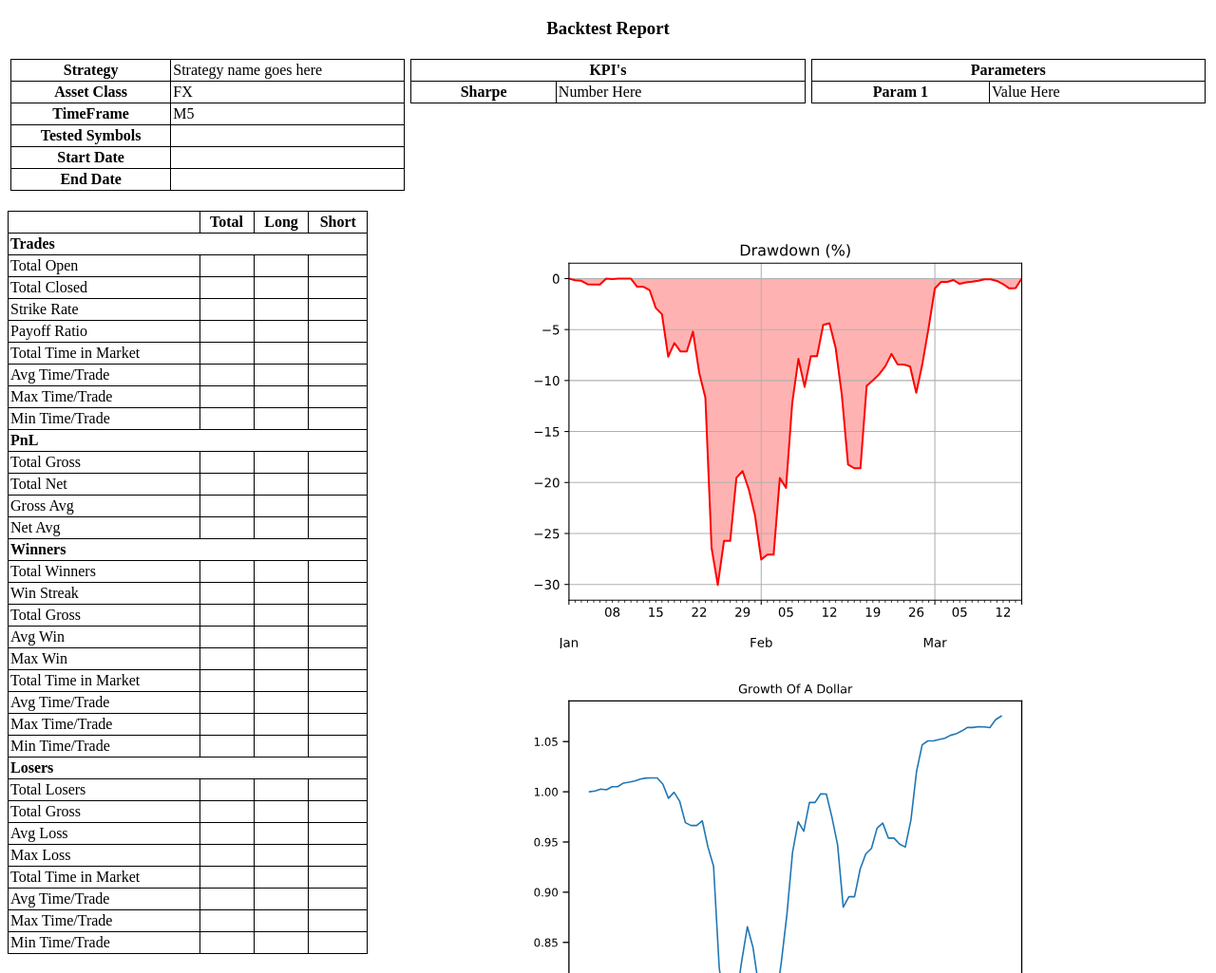
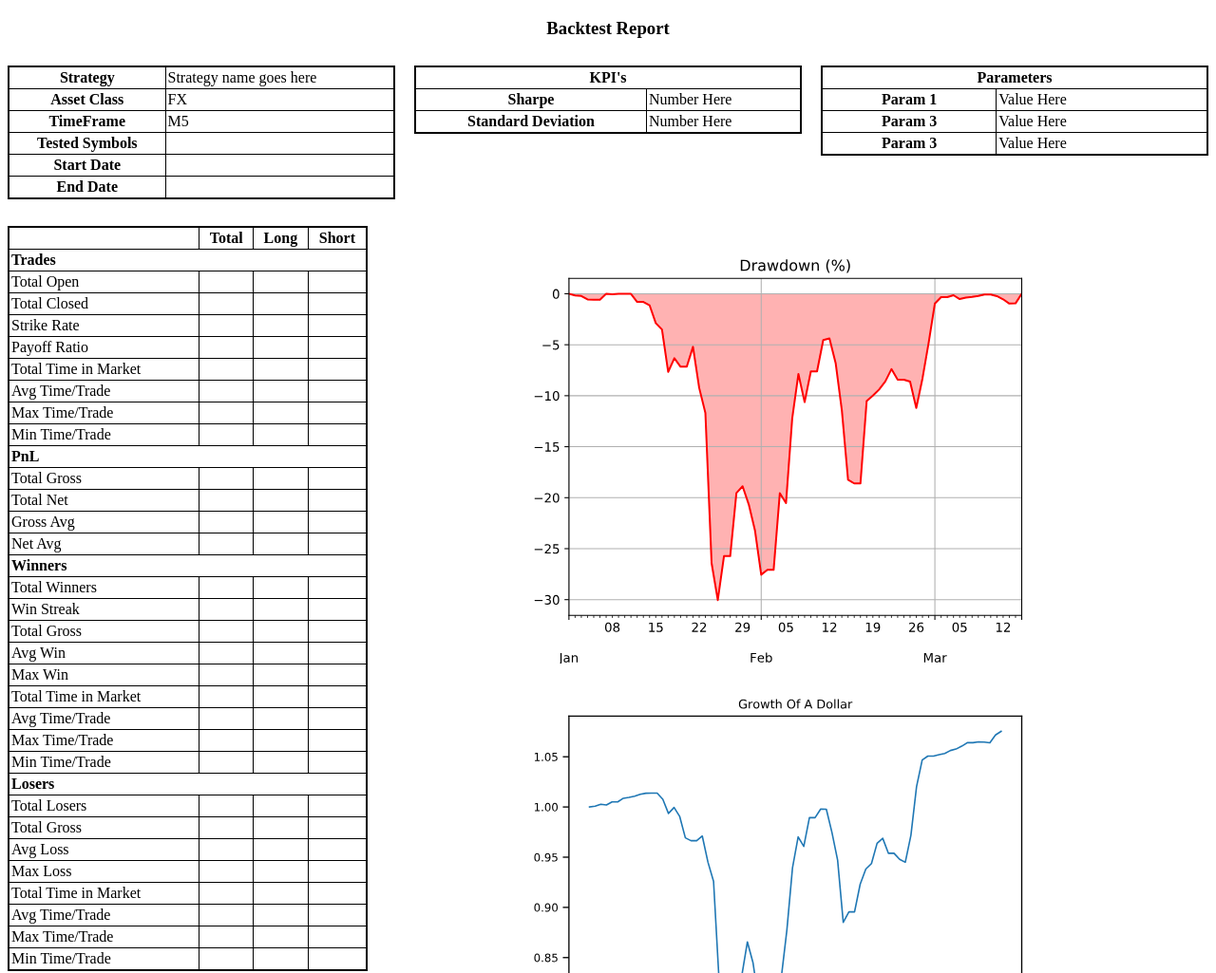
Before and after one commit to Eric-Lingren/backtest-template, a plain HTML site: page template2.html in a window 1280 px wide. Shown: the top 1025 px of the page at 95% size. Drawn offline with Linux system fonts and the light colour scheme.

Commit message:
formatting tables

```diff
--- a/template2.html
+++ b/template2.html
@@ -7,12 +7,14 @@
     <title>Backtest Template</title>
 
     <style>
-        table, th, td {
-            border: 1px solid black;
+        table {
+            border: 2px solid black;
             border-collapse: collapse;
         }
         th, td {
             padding: 2px;
+            border: 1px solid black;
+            border-collapse: collapse;
         }
         .top-tables{
             display: flex;
@@ -42,7 +44,7 @@
 <h3><center> Backtest Report</center></h3>
 
     <div class='top-tables'>
-        <div style="width: 33%; padding: 3px">
+        <div style="width: 33%; padding: 10px 10px 10px 0px">
             <table style="width: 100%">
                 <tr>
                     <th>Strategy</th>
@@ -73,13 +75,17 @@
 
         <br>
 
-        <div style="width: 33%; padding: 3px">
+        <div style="width: 33%; padding: 10px">
             <table style="width: 100%">
                 <tr>
-                    <th  colspan="4">KPI's</th>
+                    <th colspan="2">KPI's</th>
                 </tr>
                 <tr>
                     <th>Sharpe</th>
+                    <td>Number Here</td>
+                </tr>
+                <tr>
+                    <th>Standard Deviation</th>
                     <td>Number Here</td>
                 </tr>
             </table>
@@ -87,13 +93,21 @@
 
         <br>
 
-        <div style="width: 33%; padding: 3px">
+        <div style="width: 33%; padding: 10px 0px 10px 10px">
             <table style="width: 100%">
                 <tr>
-                    <th  colspan="4">Parameters</th>
+                    <th  colspan="2">Parameters</th>
                 </tr>
                 <tr>
                     <th>Param 1</th>
+                    <td>Value Here</td>
+                </tr>
+                <tr>
+                    <th>Param 3</th>
+                    <td>Value Here</td>
+                </tr>
+                <tr>
+                    <th>Param 3</th>
                     <td>Value Here</td>
                 </tr>
             </table>
```
